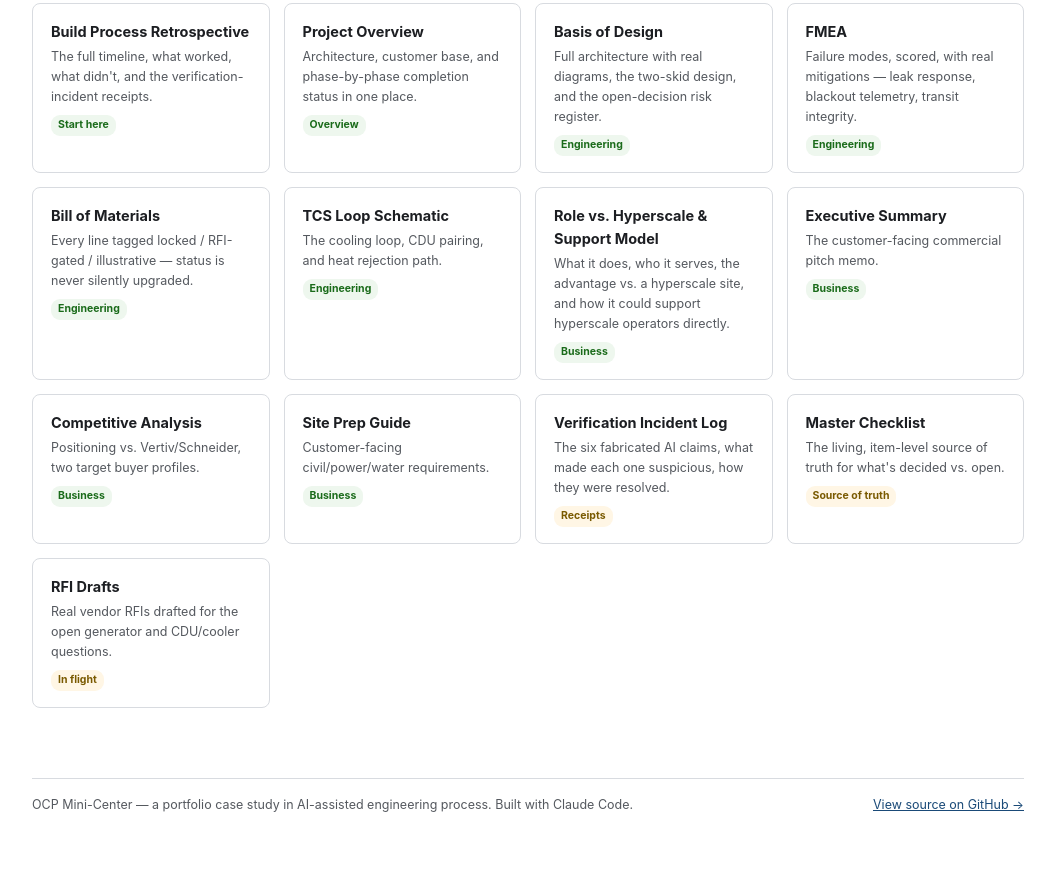
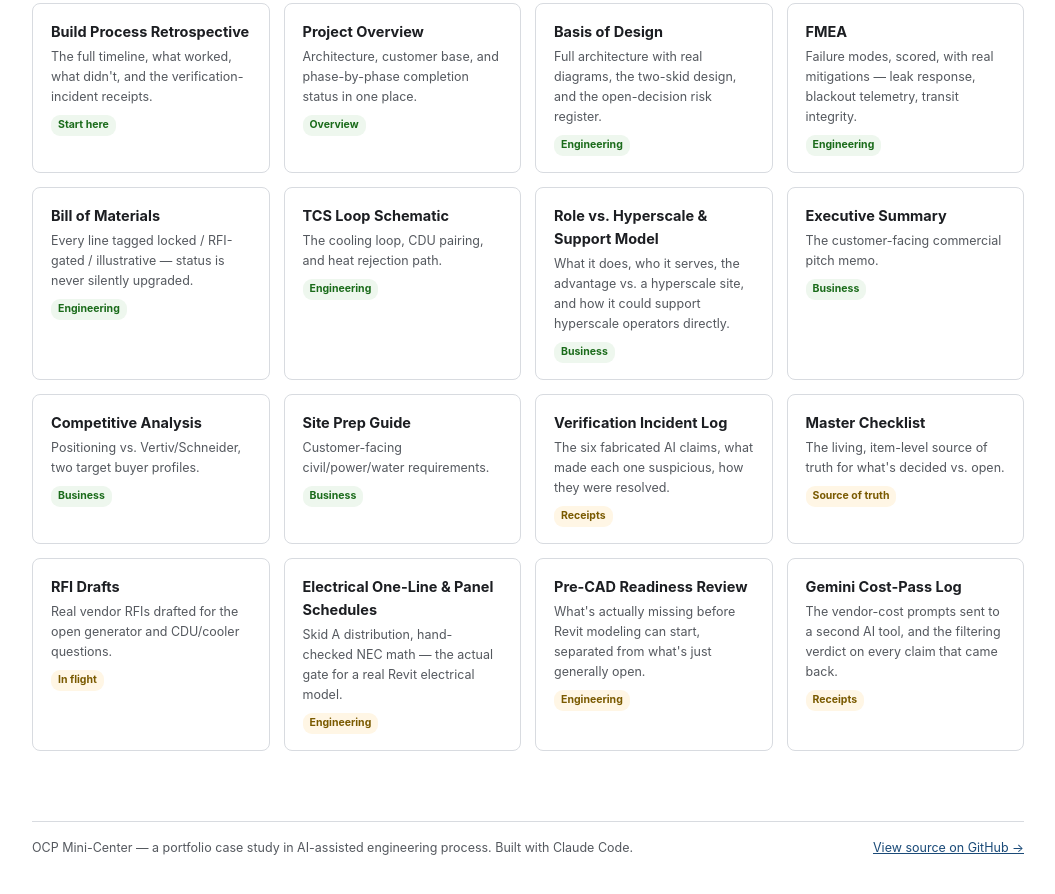
Before and after one commit to davispro84/ocp-minicenter, a plain HTML site: page docs/index.html in a window 1280 px wide. Shown: the part 2039-2933 px from the top of the page, without its empty margins (112-1167 px from the left). Drawn offline with Linux system fonts and the light colour scheme.

Commit message:
Link electrical schedules, pre-CAD readiness, and Gemini cost-pass log from the homepage

```diff
--- a/docs/index.html
+++ b/docs/index.html
@@ -128,6 +128,9 @@ I used Claude Code as an engineering collaborator, not an autocomplete. Every sp
   <a class="card" href="verification-incidents.md"><div class="t">Verification Incident Log</div><div class="d">The six fabricated AI claims, what made each one suspicious, how they were resolved.</div><span class="tag tag-log">Receipts</span></a>
   <a class="card" href="minicenter-checklist.md"><div class="t">Master Checklist</div><div class="d">The living, item-level source of truth for what's decided vs. open.</div><span class="tag tag-log">Source of truth</span></a>
   <a class="card" href="rfi-drafts.md"><div class="t">RFI Drafts</div><div class="d">Real vendor RFIs drafted for the open generator and CDU/cooler questions.</div><span class="tag tag-log">In flight</span></a>
+  <a class="card" href="electrical-schedules.md"><div class="t">Electrical One-Line &amp; Panel Schedules</div><div class="d">Skid A distribution, hand-checked NEC math — the actual gate for a real Revit electrical model.</div><span class="tag tag-log">Engineering</span></a>
+  <a class="card" href="pre-cad-readiness.md"><div class="t">Pre-CAD Readiness Review</div><div class="d">What's actually missing before Revit modeling can start, separated from what's just generally open.</div><span class="tag tag-log">Engineering</span></a>
+  <a class="card" href="gemini-bom-cost-prompt.md"><div class="t">Gemini Cost-Pass Log</div><div class="d">The vendor-cost prompts sent to a second AI tool, and the filtering verdict on every claim that came back.</div><span class="tag tag-log">Receipts</span></a>
 </div>
 
 <footer>
```
